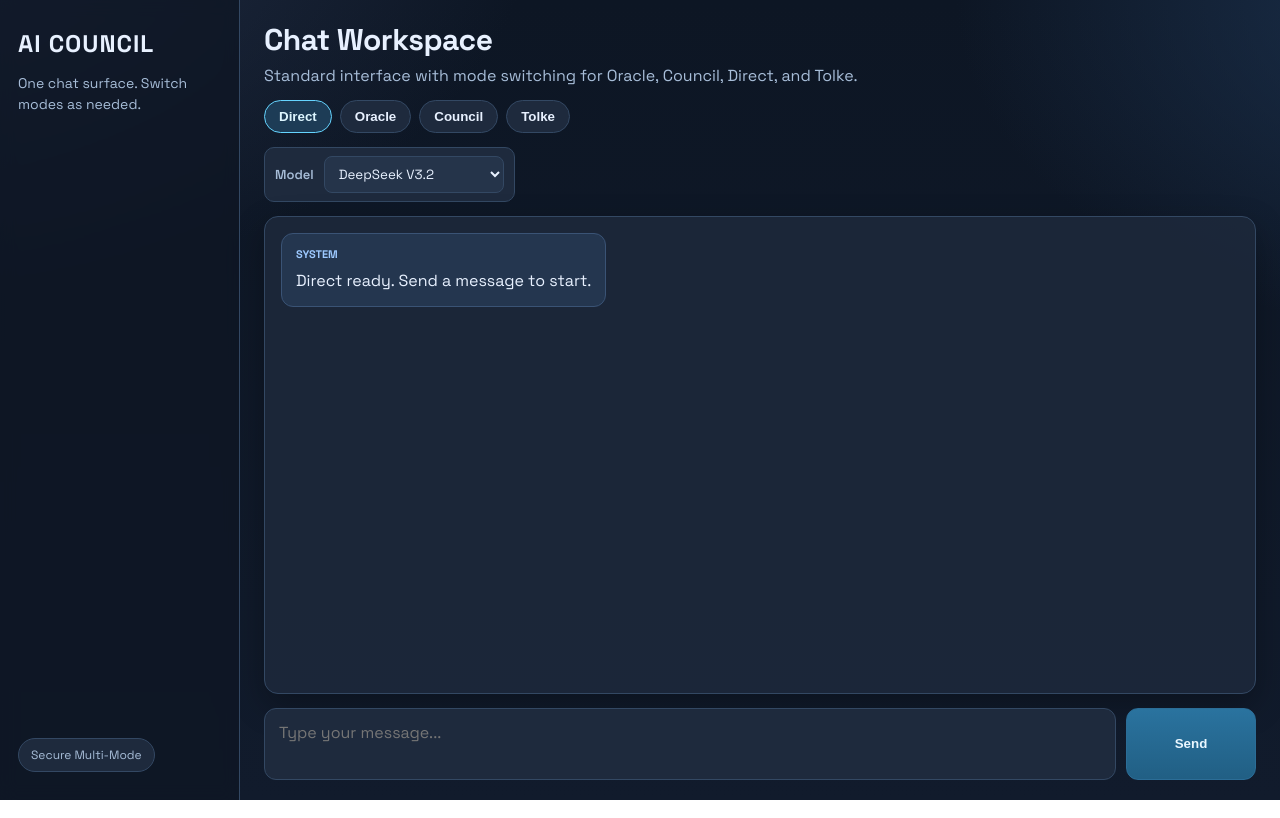
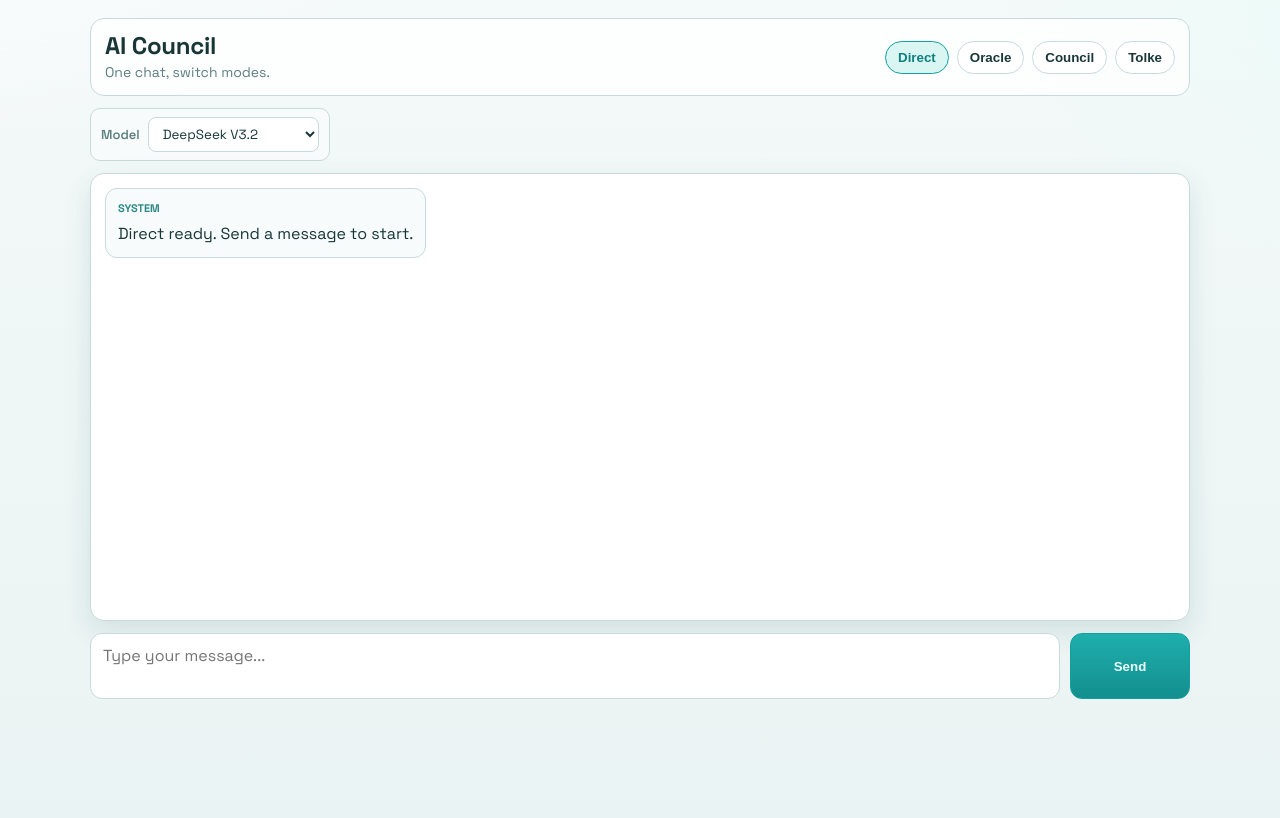
Before and after one commit to Ravs0/ai-council, a website built with Vite: page index.html in a window 1280 px wide. Built offline with nearby package versions, Linux system fonts and the light colour scheme; files whose address does not match are found by name.

Commit message:
Streamline UI to minimal single-chat layout with cloud-white and teal palette

```diff
--- a/index.html
+++ b/index.html
@@ -13,25 +13,19 @@
 </head>
 
 <body>
-    <div class="app-shell">
-        <aside class="sidebar">
-            <div class="brand">AI COUNCIL</div>
-            <p class="sidebar-note">One chat surface. Switch modes as needed.</p>
-            <div class="status-chip">Secure Multi-Mode</div>
-        </aside>
-
-        <main class="workspace">
-            <header class="workspace-header">
-                <h1>Chat Workspace</h1>
-                <p>Standard interface with mode switching for Oracle, Council, Direct, and Tolke.</p>
-            </header>
-
-            <section class="mode-bar" id="mode-bar">
+    <main class="app">
+        <header class="topbar">
+            <div class="brand-wrap">
+                <h1>AI Council</h1>
+                <p>One chat, switch modes.</p>
+            </div>
+            <section class="mode-bar" id="mode-bar" aria-label="Modes">
                 <button class="mode-btn active" data-mode="direct" type="button">Direct</button>
                 <button class="mode-btn" data-mode="oracle" type="button">Oracle</button>
                 <button class="mode-btn" data-mode="council" type="button">Council</button>
                 <button class="mode-btn" data-mode="tolke" type="button">Tolke</button>
             </section>
+        </header>
 
         <section class="context-bar">
             <div class="context-group" data-for="direct">
@@ -40,9 +34,9 @@
             </div>
 
             <div class="context-group hidden" data-for="oracle">
-                    <label for="oracle-mode">Oracle Mode</label>
+                <label for="oracle-mode">Run Mode</label>
                 <select id="oracle-mode">
-                        <option value="auto">Auto (recommended)</option>
+                    <option value="auto">Auto</option>
                     <option value="swift">Swift</option>
                     <option value="full">Full</option>
                 </select>
@@ -62,7 +56,7 @@
         <section class="chat-panel">
             <div class="chat-feed" id="chat-feed"></div>
             <details class="trace-panel hidden" id="oracle-trace-wrap">
-                    <summary>Oracle trace</summary>
+                <summary>Oracle Trace</summary>
                 <div id="oracle-trace"></div>
             </details>
         </section>
@@ -72,7 +66,6 @@
             <button id="send-btn" type="button">Send</button>
         </section>
     </main>
-    </div>
 
     <script type="module" src="/src/main.js"></script>
 </body>
--- a/src/main.js
+++ b/src/main.js
@@ -139,6 +139,12 @@ function setMode(mode) {
     document.querySelectorAll(".context-group").forEach((g) => {
         g.classList.toggle("hidden", g.dataset.for !== mode);
     });
+
+    const input = document.getElementById("chat-input");
+    if (mode === "oracle") input.placeholder = "Ask Oracle a high-stakes question...";
+    else if (mode === "council") input.placeholder = "Ask the selected persona...";
+    else if (mode === "tolke") input.placeholder = "Talk to Tolke...";
+    else input.placeholder = "Type your message...";
 
     renderFeed();
 }
--- a/src/style.css
+++ b/src/style.css
@@ -1,19 +1,21 @@
 :root {
-    --bg: #0f1724;
-    --bg-soft: #182233;
-    --panel: #1e2a3d;
-    --panel-2: #25344a;
-    --line: #334863;
+    --cloud-1: #f4f9f9;
+    --cloud-2: #eaf3f3;
+    --cloud-3: #dce9e9;
 
-    --text: #e8f1ff;
-    --muted: #a7bdd8;
+    --card: #ffffff;
+    --card-soft: #f7fbfb;
+    --line: #c7dada;
 
-    --accent: #65d4ff;
-    --accent-2: #8da8ff;
-    --good: #80f0c0;
+    --text: #183638;
+    --muted: #5d7f80;
+
+    --teal: #149f9f;
+    --teal-strong: #0f7f80;
+    --teal-soft: #daf6f3;
 
     --radius: 14px;
-    --shadow: 0 12px 32px rgba(0, 0, 0, 0.28);
+    --shadow: 0 10px 28px rgba(20, 85, 85, 0.12);
 }
 
 * {
@@ -27,225 +29,200 @@ body {
     font-family: 'Space Grotesk', -apple-system, BlinkMacSystemFont, 'Segoe UI', sans-serif;
     color: var(--text);
     background:
-        radial-gradient(1200px 700px at -10% -10%, #25314a 0%, transparent 55%),
-        radial-gradient(1000px 600px at 120% 0%, #1d3452 0%, transparent 58%),
-        linear-gradient(180deg, #0d1624 0%, #111b2c 100%);
+        radial-gradient(1000px 500px at -10% -20%, #ffffff 0%, transparent 60%),
+        radial-gradient(900px 500px at 120% 0%, #e8fbf8 0%, transparent 60%),
+        linear-gradient(180deg, var(--cloud-1) 0%, var(--cloud-2) 100%);
 }
 
-.app-shell {
-    min-height: 100vh;
+.app {
+    width: min(1100px, 100% - 28px);
+    margin: 18px auto;
     display: grid;
-    grid-template-columns: 240px 1fr;
+    grid-template-rows: auto auto 1fr auto;
+    gap: 12px;
 }
 
-.sidebar {
-    border-right: 1px solid var(--line);
-    background: rgba(15, 23, 36, 0.78);
+.topbar {
+    border: 1px solid var(--line);
+    background: rgba(255, 255, 255, 0.78);
     backdrop-filter: blur(8px);
-    padding: 28px 18px;
-    display: flex;
-    flex-direction: column;
-    gap: 14px;
+    border-radius: var(--radius);
+    padding: 14px;
+    display: grid;
+    grid-template-columns: 1fr auto;
+    gap: 10px;
+    align-items: center;
 }
 
-.brand {
+.brand-wrap h1 {
     font-size: 24px;
-    font-weight: 800;
-    letter-spacing: 1px;
+    line-height: 1.1;
+    letter-spacing: -0.3px;
 }
 
-.sidebar-note {
+.brand-wrap p {
+    margin-top: 4px;
     color: var(--muted);
-    line-height: 1.5;
     font-size: 14px;
-}
-
-.status-chip {
-    margin-top: auto;
-    border: 1px solid var(--line);
-    background: var(--panel);
-    border-radius: 999px;
-    padding: 8px 12px;
-    font-size: 12px;
-    color: var(--muted);
-    width: fit-content;
-}
-
-.workspace {
-    display: grid;
-    grid-template-rows: auto auto auto 1fr auto;
-    gap: 14px;
-    padding: 20px 24px;
-    min-height: 100vh;
-}
-
-.workspace-header h1 {
-    font-size: 30px;
-    font-weight: 800;
-    letter-spacing: -0.5px;
-}
-
-.workspace-header p {
-    margin-top: 6px;
-    color: var(--muted);
 }
 
 .mode-bar {
     display: flex;
     gap: 8px;
     flex-wrap: wrap;
+    justify-content: flex-end;
 }
 
 .mode-btn {
     border: 1px solid var(--line);
-    background: var(--panel);
+    background: var(--card);
     color: var(--text);
     border-radius: 999px;
-    padding: 8px 14px;
+    padding: 8px 12px;
     font-weight: 600;
     cursor: pointer;
 }
 
 .mode-btn.active {
-    border-color: var(--accent);
-    background: #1d3c56;
-    color: #ddf6ff;
+    border-color: var(--teal);
+    background: var(--teal-soft);
+    color: var(--teal-strong);
 }
 
 .context-bar {
     display: flex;
-    gap: 12px;
+    gap: 10px;
     flex-wrap: wrap;
 }
 
 .context-group {
     display: flex;
     align-items: center;
-    gap: 10px;
+    gap: 8px;
     border: 1px solid var(--line);
-    background: var(--panel);
+    background: var(--card-soft);
     border-radius: 10px;
     padding: 8px 10px;
 }
 
 .context-group label {
+    font-size: 13px;
     color: var(--muted);
-    font-size: 13px;
     font-weight: 600;
 }
 
 .context-group select {
     border: 1px solid var(--line);
-    background: var(--panel-2);
+    background: var(--card);
     color: var(--text);
     border-radius: 8px;
-    padding: 8px 10px;
-    min-width: 180px;
+    padding: 7px 10px;
+    min-width: 170px;
     font-family: inherit;
 }
 
 .chat-panel {
     border: 1px solid var(--line);
-    background: rgba(30, 42, 61, 0.8);
+    background: var(--card);
     border-radius: var(--radius);
     box-shadow: var(--shadow);
-    min-height: 0;
+    overflow: hidden;
+    min-height: 56vh;
     display: grid;
     grid-template-rows: 1fr auto;
-    overflow: hidden;
 }
 
 .chat-feed {
-    padding: 16px;
+    padding: 14px;
     overflow-y: auto;
     display: flex;
     flex-direction: column;
-    gap: 10px;
+    gap: 9px;
 }
 
 .msg {
-    max-width: min(860px, 92%);
-    padding: 12px 14px;
+    max-width: min(820px, 92%);
     border-radius: 12px;
-    line-height: 1.55;
+    padding: 11px 12px;
+    line-height: 1.5;
     white-space: pre-wrap;
+    border: 1px solid var(--line);
 }
 
 .msg.user {
     align-self: flex-end;
-    background: #20527a;
-    border: 1px solid #2f6b9d;
+    background: #d9f5ef;
+    border-color: #9fd8cc;
 }
 
 .msg.assistant {
     align-self: flex-start;
-    background: #24364f;
-    border: 1px solid #3a5375;
+    background: #f7fbfb;
 }
 
 .msg-meta {
     font-size: 11px;
-    color: #9dc9ff;
-    margin-bottom: 6px;
+    color: #2d8888;
+    margin-bottom: 5px;
     font-weight: 700;
     text-transform: uppercase;
 }
 
 .trace-panel {
     border-top: 1px solid var(--line);
-    padding: 10px 14px;
-    background: #1a2a40;
+    background: #f0f8f8;
+    padding: 8px 12px;
 }
 
 .trace-panel summary {
+    font-weight: 700;
+    color: var(--muted);
     cursor: pointer;
-    color: var(--muted);
-    font-weight: 700;
 }
 
 .trace-item {
     border: 1px solid var(--line);
-    background: #21324b;
+    background: #ffffff;
     border-radius: 10px;
-    padding: 10px;
     margin-top: 8px;
+    padding: 8px;
 }
 
 .trace-head {
     font-size: 12px;
     font-weight: 700;
-    color: #9adfff;
-    margin-bottom: 6px;
+    color: var(--teal-strong);
+    margin-bottom: 5px;
 }
 
 .trace-body {
     font-size: 13px;
-    color: #d5e8ff;
+    color: #345859;
     white-space: pre-wrap;
 }
 
 .composer {
     display: grid;
-    grid-template-columns: 1fr 130px;
+    grid-template-columns: 1fr 120px;
     gap: 10px;
 }
 
 .composer textarea {
     width: 100%;
-    resize: none;
     border: 1px solid var(--line);
-    background: var(--panel);
+    background: var(--card);
     color: var(--text);
     border-radius: 12px;
-    padding: 12px 14px;
+    padding: 11px 12px;
+    resize: none;
+    line-height: 1.4;
     font: inherit;
-    line-height: 1.45;
 }
 
 .composer button {
-    border: 1px solid #2b6d97;
-    background: linear-gradient(180deg, #2a739f 0%, #215f84 100%);
-    color: #eaf7ff;
+    border: 1px solid var(--teal);
+    background: linear-gradient(180deg, #1eafac 0%, #138f8f 100%);
+    color: #ecffff;
     border-radius: 12px;
     font-weight: 700;
     cursor: pointer;
@@ -260,32 +237,28 @@ body {
     display: none !important;
 }
 
-@media (max-width: 1000px) {
-    .app-shell {
+@media (max-width: 900px) {
+    .app {
+        width: calc(100% - 14px);
+        margin: 8px auto;
+        gap: 9px;
+    }
+
+    .topbar {
+        padding: 10px;
         grid-template-columns: 1fr;
     }
 
-    .sidebar {
-        border-right: 0;
-        border-bottom: 1px solid var(--line);
-        padding: 14px 14px 12px;
-        gap: 8px;
+    .brand-wrap h1 {
+        font-size: 20px;
     }
 
-    .status-chip {
-        margin-top: 2px;
-    }
-
-    .workspace {
-        padding: 12px;
-        gap: 10px;
-    }
-
-    .workspace-header h1 {
-        font-size: 24px;
+    .brand-wrap p {
+        font-size: 13px;
     }
 
     .mode-bar {
+        justify-content: flex-start;
         overflow-x: auto;
         flex-wrap: nowrap;
         padding-bottom: 2px;
@@ -293,6 +266,7 @@ body {
 
     .mode-btn {
         white-space: nowrap;
+        padding: 8px 11px;
     }
 
     .context-group {
@@ -302,26 +276,27 @@ body {
 
     .context-group select {
         min-width: 0;
-        width: 62%;
+        width: 64%;
     }
 
     .chat-panel {
-        min-height: 54vh;
+        min-height: 62vh;
     }
 
     .msg {
-        max-width: 96%;
+        max-width: 97%;
         font-size: 14px;
     }
 
     .composer {
         position: sticky;
-        bottom: 0;
+        bottom: 6px;
+        grid-template-columns: 1fr 98px;
+        gap: 8px;
         padding: 8px;
-        background: rgba(14, 24, 37, 0.96);
-        backdrop-filter: blur(6px);
         border: 1px solid var(--line);
+        background: rgba(244, 251, 251, 0.95);
         border-radius: 12px;
-        grid-template-columns: 1fr 104px;
+        backdrop-filter: blur(4px);
     }
 }
```
Lines whose indentation alone changed are shown as unchanged.
